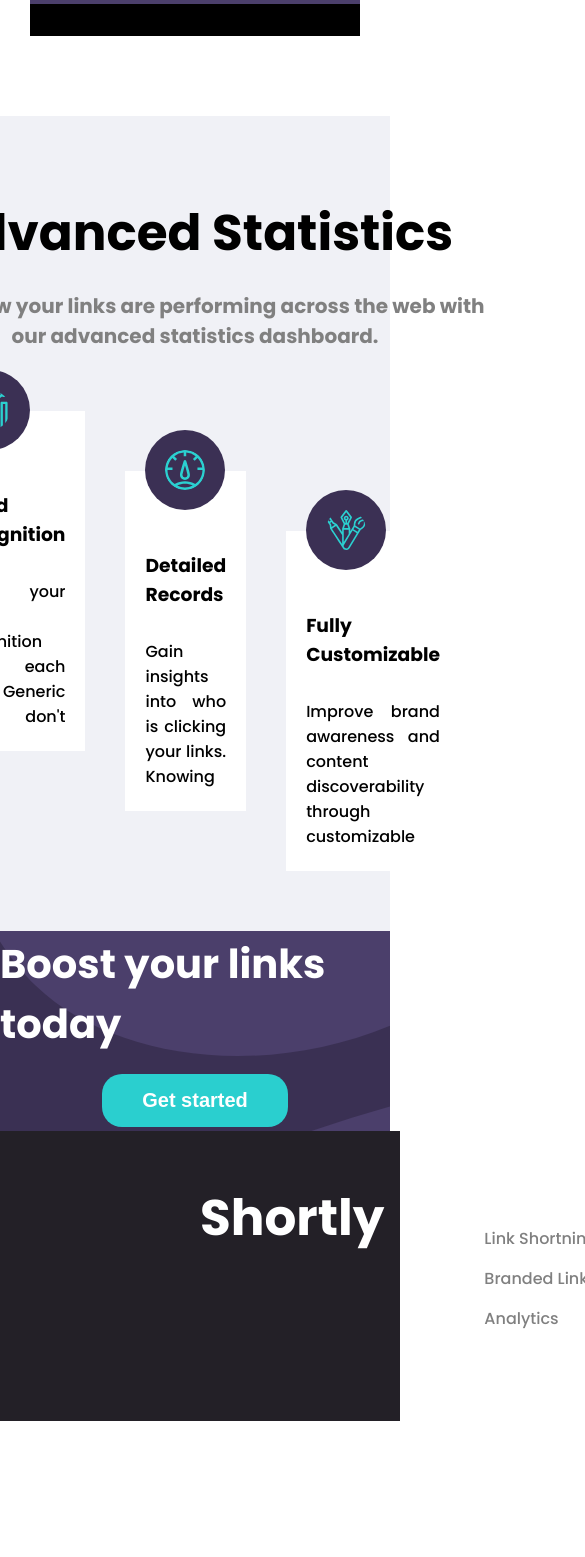
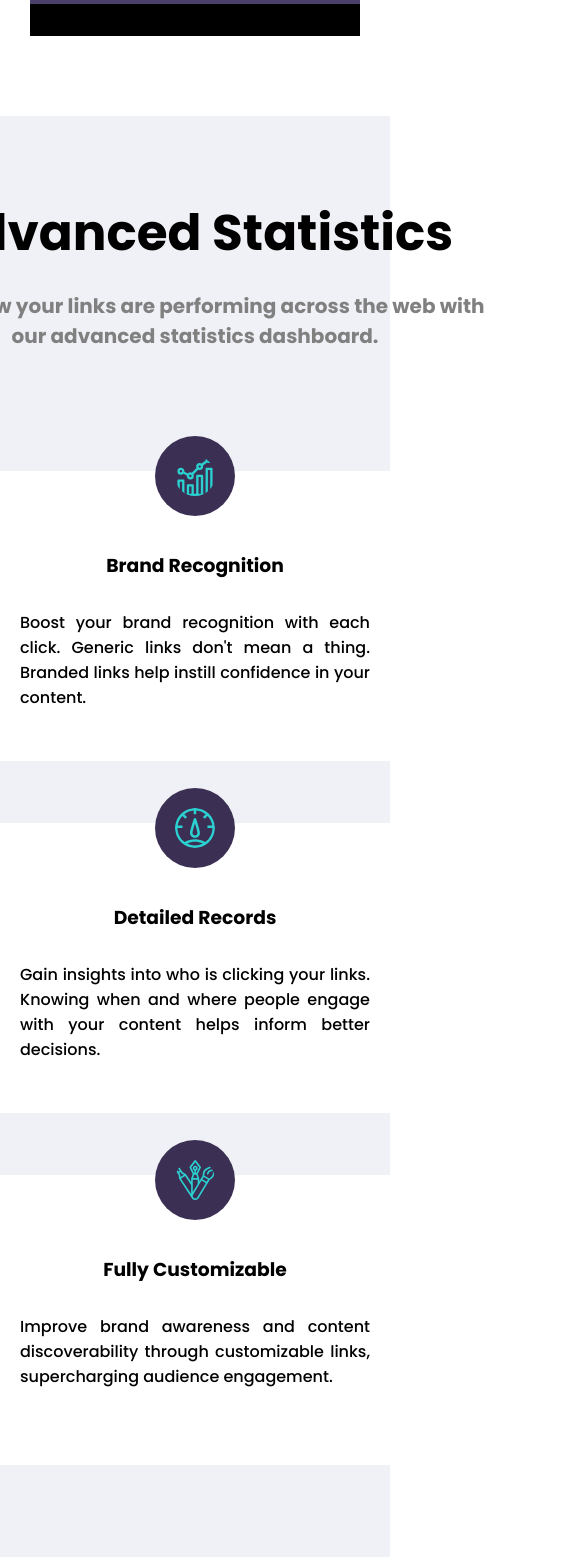
Before and after one commit to yassineboukhla/url-shorten-react, a React (Create React App) app: page / in a window 390 px wide. Shown: the part 891-2448 px from the top of the page, 585 px wide, since content can reach past the window. Before the commit the page ends 2312 px from the top, so only its background shows below. Built offline with nearby package versions, Linux system fonts and the light colour scheme.

Commit message:
header left to be responsive

```diff
--- a/src/Components/Booster/Booster.module.css
+++ b/src/Components/Booster/Booster.module.css
@@ -14,6 +14,7 @@
   font-size: 40px;
   color: white;
   font-weight: bold;
+  white-space: nowrap;
 }
 .booster button {
   background-color: hsl(180, 66%, 49%);
--- a/src/Components/Card/Card.module.css
+++ b/src/Components/Card/Card.module.css
@@ -26,3 +26,9 @@
 .card_paragraph {
   overflow: hidden;
 }
+@media only screen and (max-width: 1024px) {
+  .card {
+    height: 250px;
+    align-items: center;
+  }
+}
--- a/src/Components/Footer/Footer.module.css
+++ b/src/Components/Footer/Footer.module.css
@@ -52,3 +52,16 @@
     gap: 100px;
   }
 }
+
+@media only screen and (max-width: 1024px) {
+  .footer {
+    gap: 50px;
+    flex-direction: column;
+    align-items: center;
+  }
+  .footer_links {
+    flex-direction: column;
+    align-items: center;
+    text-align: center;
+  }
+}
--- a/src/Components/Statistics/Statistics.js
+++ b/src/Components/Statistics/Statistics.js
@@ -15,7 +15,7 @@ function Statistics() {
         </p>
       </div>
       <div className={styles.statistics_cards}>
-        <div>
+        <div className={styles.statistics_cards_first}>
           <Card
             url={brandIMG}
             title="Brand Recognition"
@@ -23,7 +23,7 @@ function Statistics() {
           />
         </div>
 
-        <div style={{ marginTop: "60px" }}>
+        <div className={styles.statistics_cards_second}>
           <Card
             url={recordIMG}
             title="Detailed Records"
@@ -31,7 +31,7 @@ function Statistics() {
         people engage with your content helps inform better decisions."
           />
         </div>
-        <div style={{ marginTop: "120px" }}>
+        <div className={styles.statistics_cards_third}>
           <Card
             url={customIMG}
             title="Fully Customizable"
--- a/src/Components/Statistics/Statistics.module.css
+++ b/src/Components/Statistics/Statistics.module.css
@@ -6,7 +6,6 @@
   gap: 60px;
   background-color: #f0f1f6;
   padding-block: 80px;
-  padding-bottom: 120px;
 }
 .statistics_details {
   display: flex;
@@ -36,6 +35,12 @@
   text-align: center;
   color: gray;
 }
+.statistics_cards_second {
+  margin-top: 60px;
+}
+.statistics_cards_third {
+  margin-top: 120px;
+}
 /* .statistics_cards_line {
   position: absolute;
   z-index: 0;
@@ -48,3 +53,29 @@
   z-index: 0;
   background-color: aqua;
 } */
+
+@media only screen and (max-width: 1024px) {
+  .statistics {
+    flex-direction: column;
+    padding-bottom: 800px;
+  }
+  .statistics_details {
+    flex-direction: column;
+  }
+  .statistics_cards {
+    flex-direction: column;
+    width: 100%;
+    margin-inline: 0px;
+    align-items: center;
+    gap: 2px;
+  }
+  .statistics_cards_first {
+    margin-top: 60px;
+  }
+  .statistics_cards_second {
+    margin-top: 60px;
+  }
+  .statistics_cards_third {
+    margin-top: 60px;
+  }
+}
```
